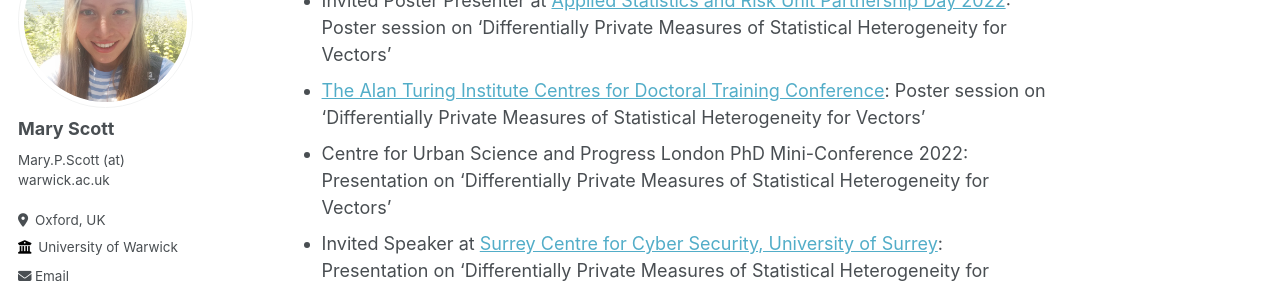
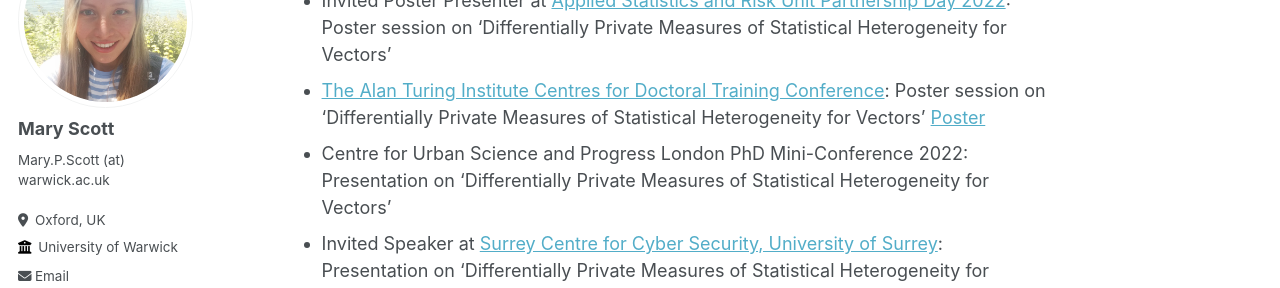
Before and after one commit to mary-python/mary-python.github.io, a Jekyll site: the page built from _pages/conferences.md, in a window 1280 px wide and 900 px high, scrolled down 306 px. Shown: the part 153-441 px from the top of the window. Built offline with Jekyll 4.4.1, drawn with Linux system fonts in a browser that asks for light colours; some web fonts are replaced.

Commit message:
Update conferences.md

```diff
--- a/_pages/conferences.md
+++ b/_pages/conferences.md
@@ -14,7 +14,7 @@ Presentations and Invited Talks
 * Foundations of Computer Science Theory Day 2023: Presentation titled 'On the Differentially Private Comparison of Probability Distributions' [Slides](/talks/Mary Scott DP comparison of prob dists.pptx)
 * [Warwick Postgraduate Colloquium in Computer Science (WPCCS'23)](https://warwick.ac.uk/fac/sci/dcs/research/wpccs/wpccs23/): Presentation on 'Differentially Private Measures of Statistical Heterogeneity for Vectors' won the prize for Best Presentation in the 'Theory and Foundations' track [Slides](/talks/Mary Scott WPCCS slides.pptx)
 * Invited Poster Presenter at [Applied Statistics and Risk Unit Partnership Day 2022](https://warwick.ac.uk/fac/sci/statistics/asru/registration-page-2022n/): Poster session on 'Differentially Private Measures of Statistical Heterogeneity for Vectors'
-* [The Alan Turing Institute Centres for Doctoral Training Conference](https://www.eventsforce.net/turingevents/frontend/reg/thome.csp?pageID=78543&eventID=226&traceRedir=2): Poster session on 'Differentially Private Measures of Statistical Heterogeneity for Vectors'
+* [The Alan Turing Institute Centres for Doctoral Training Conference](https://www.eventsforce.net/turingevents/frontend/reg/thome.csp?pageID=78543&eventID=226&traceRedir=2): Poster session on 'Differentially Private Measures of Statistical Heterogeneity for Vectors' [Poster](/talks/Mary Scott academic poster.pdf)
 * Centre for Urban Science and Progress London PhD Mini-Conference 2022: Presentation on 'Differentially Private Measures of Statistical Heterogeneity for Vectors'
 * Invited Speaker at [Surrey Centre for Cyber Security, University of Surrey](https://www.surrey.ac.uk/surrey-centre-cyber-security): Presentation on 'Differentially Private Measures of Statistical Heterogeneity for Vectors' [Slides](/talks/Mary Scott talk slides.pptx)
 * Academic Centres of Excellence in Cyber Security Research Conference (ACE-CSR'22): Presentation on 'Differentially Private Measures of Statistical Heterogeneity for Vectors' and poster session on 'Aggregation and Transformation of Vector-Valued Messages in the Shuffle Model of Differential Privacy'
```
